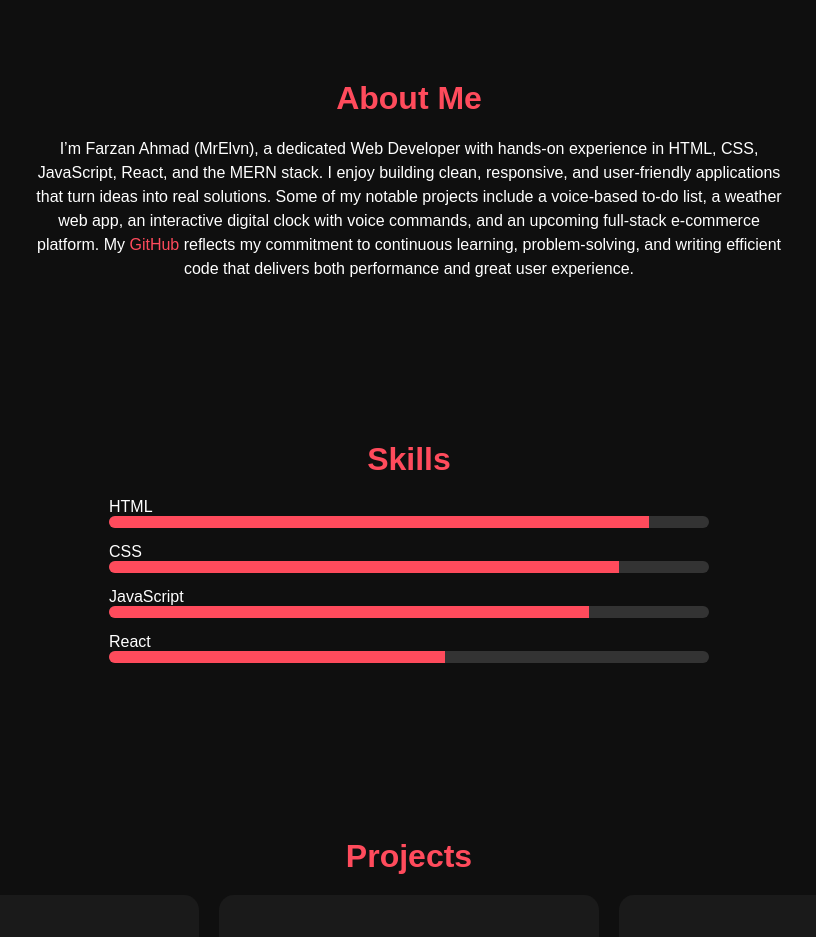
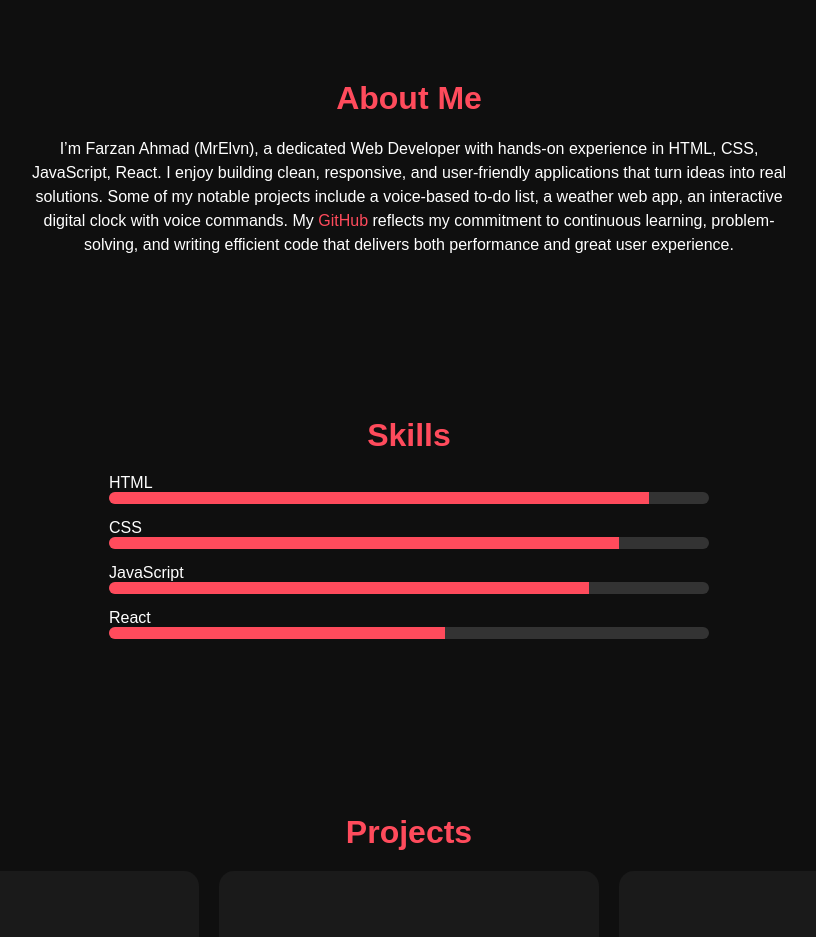
Before and after one commit to mrelvn/My-Portfolio, a plain HTML site: page index.html in a window 1280 px wide. Shown: the part 800-1737 px from the top of the page, without its empty margins (231-1047 px from the left). Drawn offline with nearby package versions, Linux system fonts and the light colour scheme.

Commit message:
index.html

```diff
--- a/index.html
+++ b/index.html
@@ -38,10 +38,9 @@
   <section id="about" class="about">
     <h2>About Me</h2>
     <p>
-      I’m Farzan Ahmad (MrElvn), a dedicated Web Developer with hands-on experience in HTML, CSS, JavaScript, React, and
-      the MERN stack. I enjoy building clean, responsive, and user-friendly applications that turn ideas into real
+      I’m Farzan Ahmad (MrElvn), a dedicated Web Developer with hands-on experience in HTML, CSS, JavaScript, React. I enjoy building clean, responsive, and user-friendly applications that turn ideas into real
       solutions. Some of my notable projects include a voice-based to-do list, a weather web app, an interactive digital
-      clock with voice commands, and an upcoming full-stack e-commerce platform. My <a href="https://github.com/mrelvn"
+      clock with voice commands. My <a href="https://github.com/mrelvn"
         target="_blank" style="color: #ff4b5c;">GitHub</a> reflects my commitment to continuous learning,
       problem-solving, and writing efficient code that delivers both performance and great user experience.
     </p>
```
